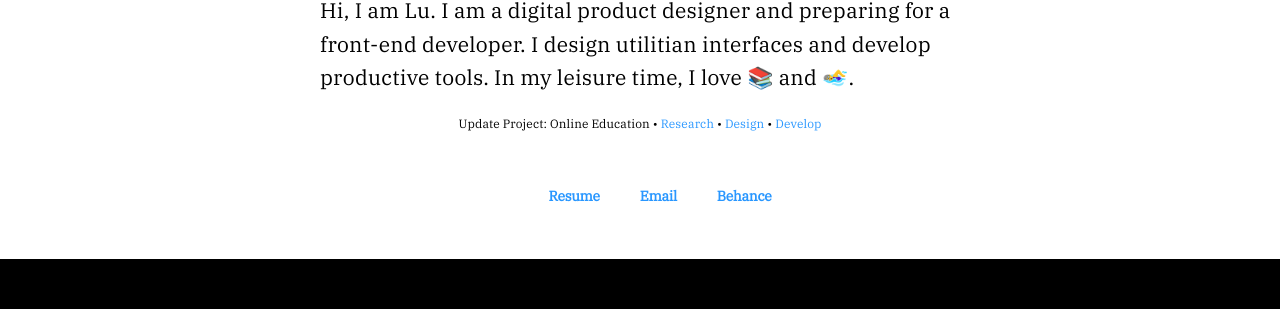
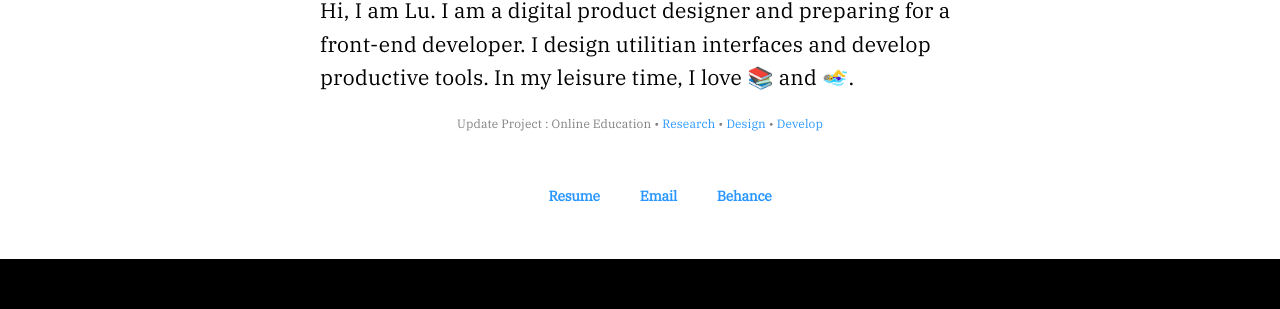
Before and after one commit to beforux/ShakeYourLove, a Jekyll site: the page index.html, which Jekyll copies as it is, in a window 1280 px wide. Shown: the part 191-500 px from the top of the page. Built offline with Jekyll 4.4.1, drawn with Linux system fonts in a browser that asks for light colours.

Commit message:
Update index.html

```diff
--- a/index.html
+++ b/index.html
@@ -10,7 +10,7 @@
 	<header>
 		<h1 class="name">LU JIN</h1>
 		<p class="intro">Hi, I am Lu. I am a digital product designer and preparing for a front-end developer. I design utilitian interfaces and develop productive tools. In my leisure time, I love 📚 and 🏊‍♀️.</p>
-		<p class="update">Update Project <span> : <span> Online Education <span>  &#x2022;   <span><a href="https://docs.google.com/document/d/1hagld0uH07sxCJDbusst9ffL0jY6IHuew36RoCJu0HY/edit?usp=sharing"> <span>Research </a> <span> &#x2022; <span> <a href="https://www.behance.net/gallery/92765427/Online-Education"> <span> Design<span> </a> <span> &#x2022;<span> <a href="https://onlineeducation-883ad.firebaseapp.com">Develop </a></p>
+		<p class="update" style="color:grey"><span>Update Project <span> : <span>  Online Education <span>  &#x2022;  <span><a href="https://docs.google.com/document/d/1hagld0uH07sxCJDbusst9ffL0jY6IHuew36RoCJu0HY/edit?usp=sharing"> <span>Research </a> <span> &#x2022; <span> <a href="https://www.behance.net/gallery/92765427/Online-Education"> <span> Design<span> </a> <span> &#x2022;<span> <a href="https://onlineeducation-883ad.firebaseapp.com">Develop </a></p>
 	</header>
 
 	<div class="connection">
```
